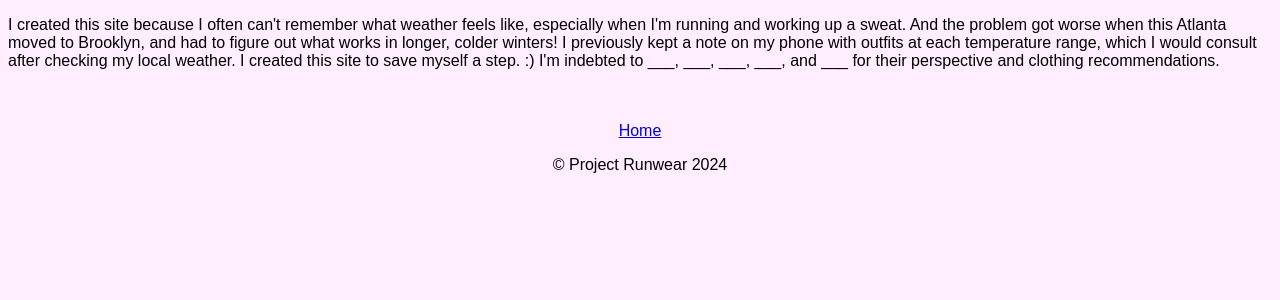
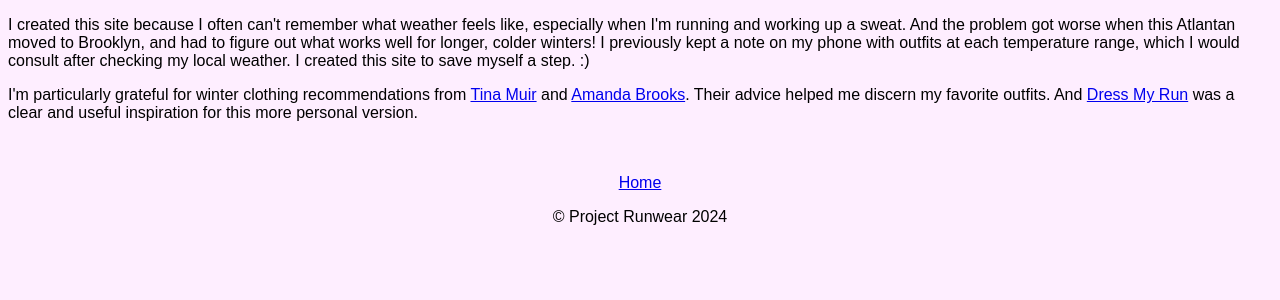
Before and after one commit to mdlarson/ProjectRunwear, a Flask app: page /about in a window 1280 px wide. Shown: the part 159-459 px from the top of the page. Run offline with Flask 3, Linux system fonts and the light colour scheme.

Commit message:
Update copy on About page

```diff
--- a/templates/about.html
+++ b/templates/about.html
@@ -14,15 +14,17 @@
     </header>
     <main>
         <section>
-            <p>I created this site
-                because I often can't remember what weather feels like, especially when I'm running and working up a
-                sweat. And
-                the problem got worse when this Atlanta moved to Brooklyn, and had to figure out what works in longer,
-                colder
-                winters! I previously kept a note on my phone with outfits at each temperature range, which I would
-                consult after checking my local weather. I created this site to save myself a step. :) I'm indebted to
-                ___, ___,
-                ___, ___, and ___ for their perspective and clothing recommendations.</p>
+            <p>I created this site because I often can't remember what weather feels like, especially when I'm running
+                and working up a sweat. And the problem got worse when this Atlantan moved to Brooklyn, and had to
+                figure out what works well for longer, colder winters! I previously kept a note on my phone with outfits
+                at each temperature range, which I would consult after checking my local weather. I created this site to
+                save myself a step. :)</p>
+
+            <p>I'm particularly grateful for winter clothing recommendations from <a
+                    href="https://tinamuir.com/summer-running-what-to-wear/">Tina Muir</a> and <a
+                    href="https://www.runtothefinish.com/what-to-wear-winter-running/">Amanda Brooks</a>. Their advice
+                helped me discern my favorite outfits. And <a href="http://dressmyrun.com/">Dress My Run</a> was a clear
+                and useful inspiration for this more personal version.</p>
         </section>
     </main>
     <footer>
```
